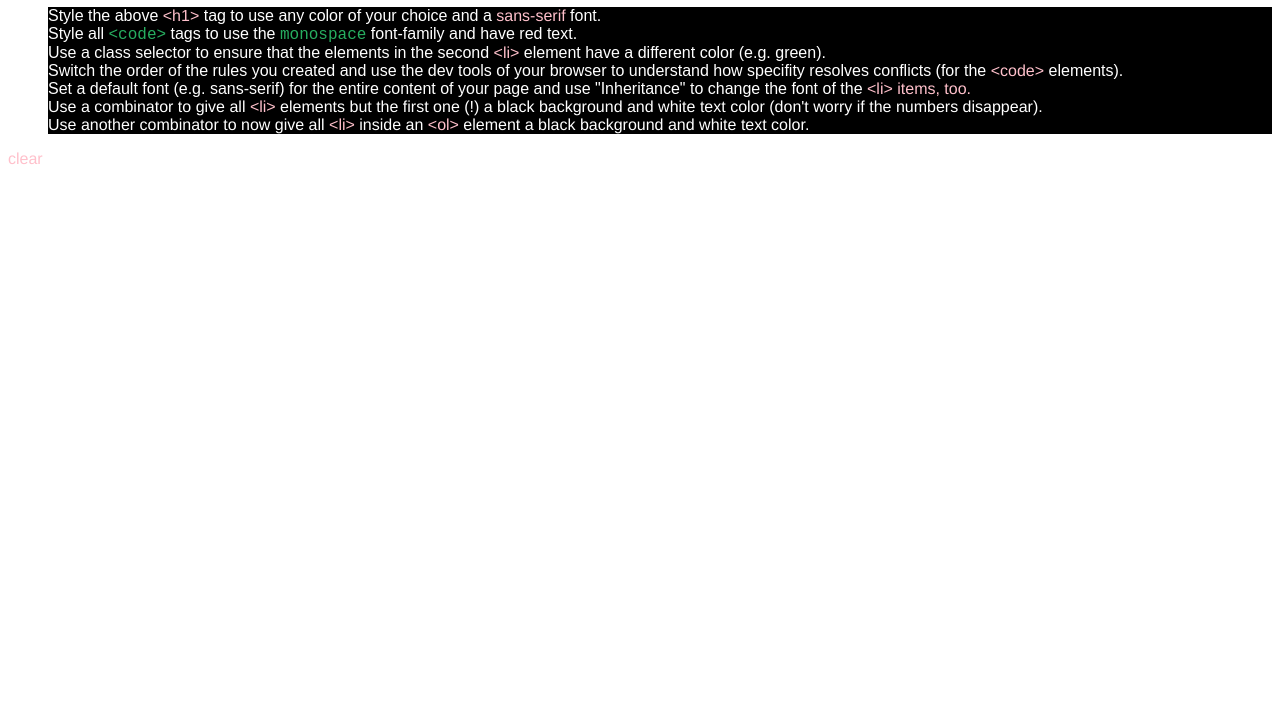
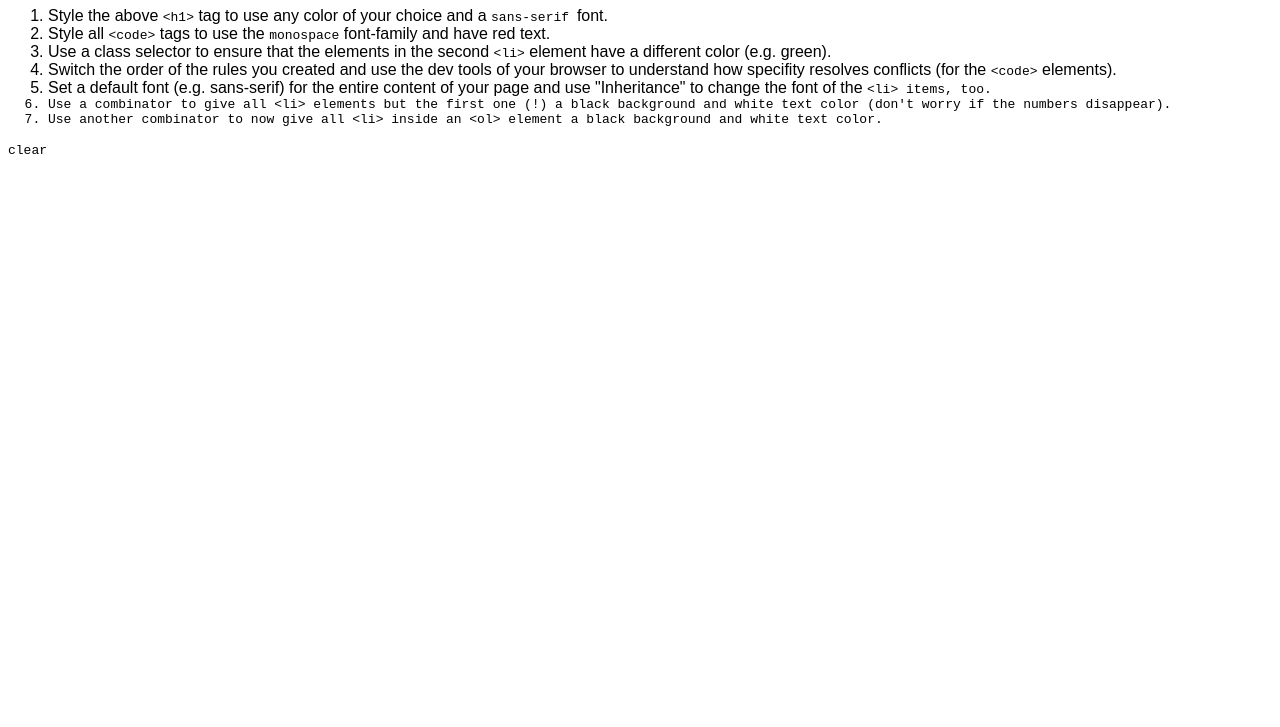
Before and after one commit to iabhiyaan/cssBasics, a plain HTML site: page assignment.html in a window 1280 px wide. Shown: the part 73-800 px from the top of the page. Drawn offline with Linux system fonts and the light colour scheme.

```diff
--- a/main.css
+++ b/main.css
@@ -1,19 +1,3 @@
 body{
-    font-family: sans-serif;
+    font-family: Arial, Helvetica, sans-serif;
 }
-code{
-    font-family: 'Courier New', Courier, monospace;
-    color:#d63031;
-}
-.highlited-green{
-    color:#27ae60;
-    font-family: 'Courier New', Courier, monospace;
-}
-code{
-    font-family: 'Franklin Gothic Medium', 'Arial Narrow', Arial, sans-serif;
-    color:pink;
-}
- ol li {
-     background-color:black;
-     color:white;
- }
```
Also changed, not shown: index.html (+22 -13 lines).
